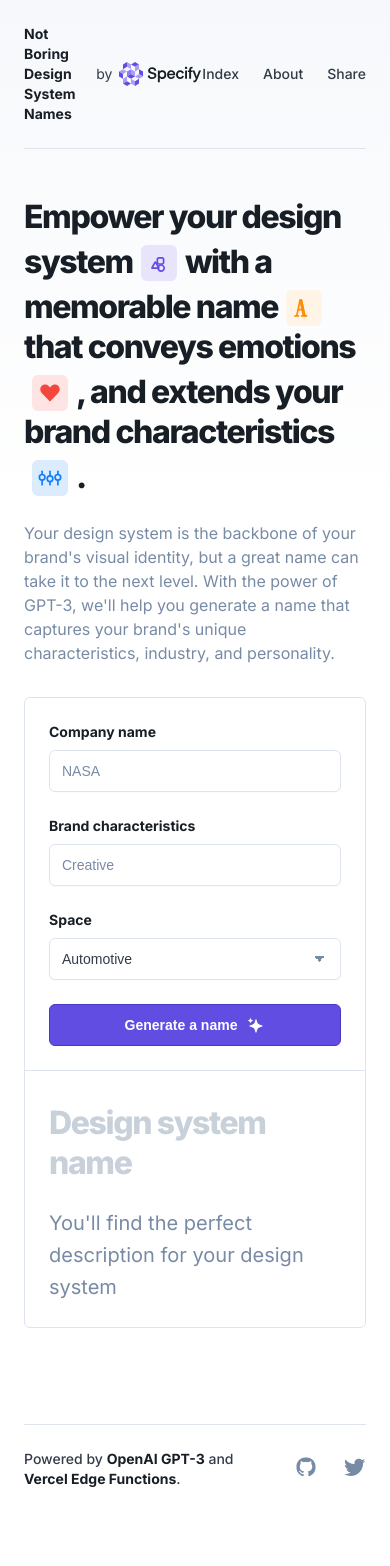
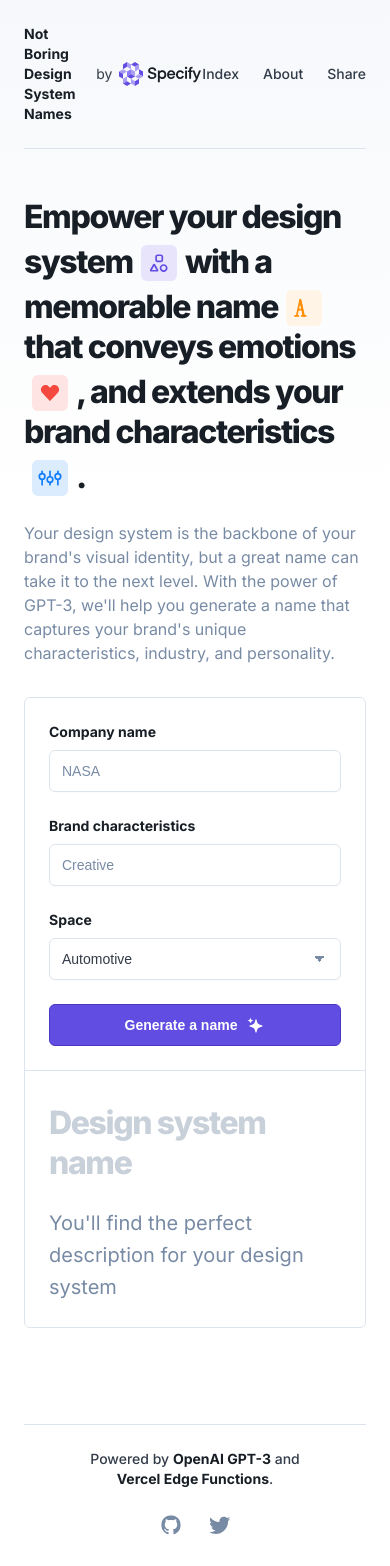
Before and after one commit to yannglt/not-boring-ds-names, a Next.js app: page / in a window 390 px wide. Before the commit the page ends 1513 px from the top, so only its background shows below. Built offline with nearby package versions, Linux system fonts and the light colour scheme.

Commit message:
Fix responsive on footer

```diff
--- a/styles/Footer.module.css
+++ b/styles/Footer.module.css
@@ -1,10 +1,19 @@
 .footer {
+  width: 100%;
+  padding: 24px 0;
   display: flex;
-  width: 100%;
-  justify-content: space-between;
+  flex-direction: column;
   align-items: center;
-  padding: 24px 0;
+  gap: 24px;
   border-top: 1px solid var(--borderLowEmphasis);
+}
+
+@media (min-width: 896px) {
+  .footer {
+    flex-direction: row;
+    justify-content: space-between;
+    align-items: center;
+  }
 }
 
 .list {
@@ -20,6 +29,13 @@
 
 .technologies {
   display: inline-block;
+  text-align: center;
+}
+
+@media (min-width: 896px) {
+  .technologies {
+    text-align: left;
+  }
 }
 
 .technologies a {
```
